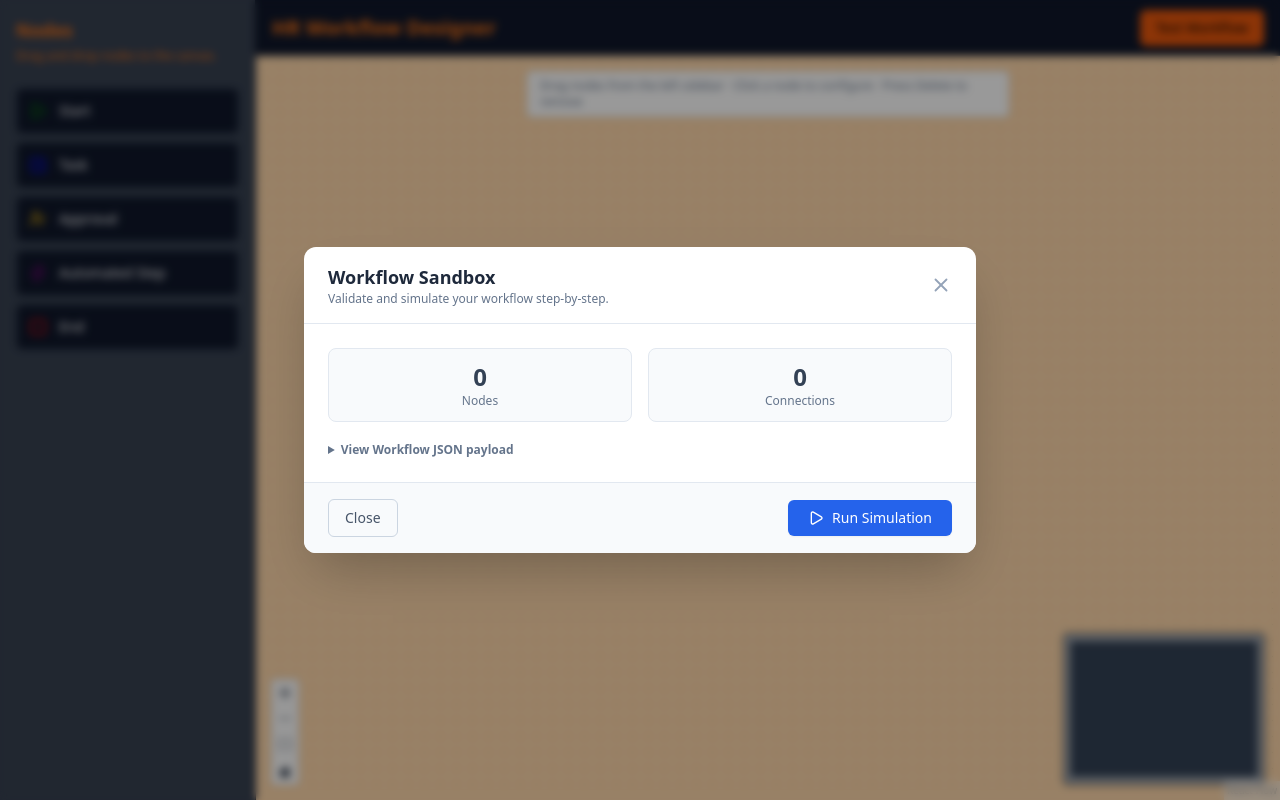
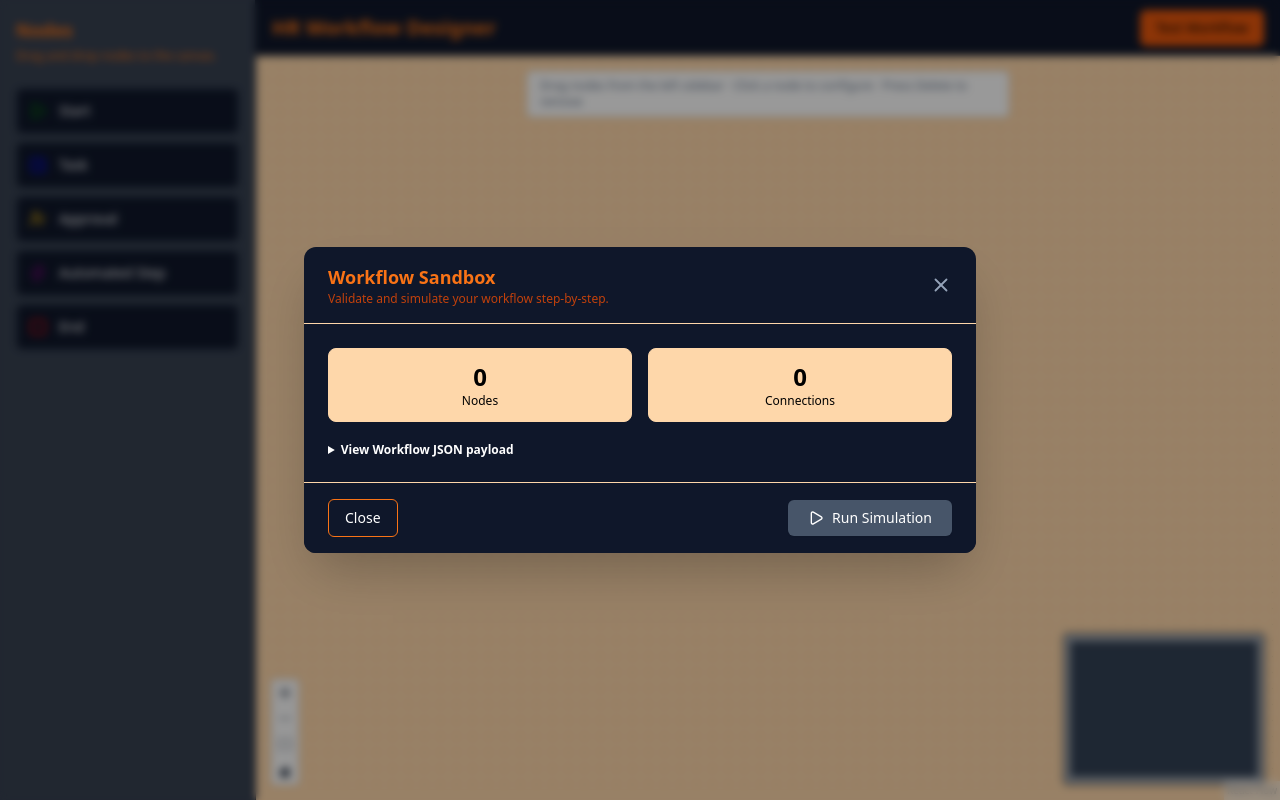
Before and after one commit to RaghavV8/Tredence_Full_Stack_Task, a React (Vite) app: page / in a window 1280 px wide. Both pictures are taken after a click on the button "Test Workflow". Built offline with nearby package versions, Linux system fonts and the light colour scheme.

Commit message:
Sandbox UI updated

```diff
--- a/src/components/Sandbox/SimulationPanel.tsx
+++ b/src/components/Sandbox/SimulationPanel.tsx
@@ -63,12 +63,12 @@ export const SimulationPanel: React.FC<SimulationPanelProps> = ({ onClose }) =>
 
   return (
     <div className="fixed inset-0 z-50 flex items-center justify-center bg-black/40 backdrop-blur-sm">
-      <div className="bg-white rounded-xl shadow-2xl w-full max-w-2xl mx-4 max-h-[90vh] flex flex-col">
+      <div className="bg-slate-900 rounded-xl shadow-2xl w-full max-w-2xl mx-4 max-h-[90vh] flex flex-col">
         {/* Header */}
-        <div className="flex items-center justify-between px-6 py-4 border-b border-slate-200">
+        <div className="flex items-center justify-between px-6 py-4 border-b border-orange-200">
           <div>
-            <h2 className="text-lg font-bold text-slate-800">Workflow Sandbox</h2>
-            <p className="text-xs text-slate-500">Validate and simulate your workflow step-by-step.</p>
+            <h2 className="text-lg font-bold text-orange-500">Workflow Sandbox</h2>
+            <p className="text-xs text-orange-700">Validate and simulate your workflow step-by-step.</p>
           </div>
           <button onClick={onClose} className="text-slate-400 hover:text-slate-700 transition-colors">
             <X size={22} />
@@ -79,20 +79,20 @@ export const SimulationPanel: React.FC<SimulationPanelProps> = ({ onClose }) =>
         <div className="flex-1 overflow-y-auto p-6 space-y-5">
           {/* Workflow summary */}
           <div className="flex gap-4">
-            <div className="flex-1 bg-slate-50 border border-slate-200 rounded-lg p-3 text-center">
-              <div className="text-2xl font-bold text-slate-700">{nodes.length}</div>
-              <div className="text-xs text-slate-500">Nodes</div>
+            <div className="flex-1 bg-orange-200 border border-orange-200 rounded-lg p-3 text-center">
+              <div className="text-2xl font-bold text-black">{nodes.length}</div>
+              <div className="text-xs text-black">Nodes</div>
             </div>
-            <div className="flex-1 bg-slate-50 border border-slate-200 rounded-lg p-3 text-center">
-              <div className="text-2xl font-bold text-slate-700">{edges.length}</div>
-              <div className="text-xs text-slate-500">Connections</div>
+            <div className="flex-1 bg-orange-200 border border-orange-200 rounded-lg p-3 text-center">
+              <div className="text-2xl font-bold text-black">{edges.length}</div>
+              <div className="text-xs text-black">Connections</div>
             </div>
           </div>
 
           {/* Validation Errors */}
           {validationErrors.length > 0 && (
             <div className="space-y-2">
-              <h3 className="text-sm font-semibold text-slate-700">Validation Results</h3>
+              <h3 className="text-sm font-semibold text-orange-500">Validation Results</h3>
               {validationErrors.map((err, i) => (
                 <div
                   key={i}
@@ -112,15 +112,15 @@ export const SimulationPanel: React.FC<SimulationPanelProps> = ({ onClose }) =>
           {/* Simulation Log */}
           {steps.length > 0 && (
             <div>
-              <h3 className="text-sm font-semibold text-slate-700 mb-3">Execution Log</h3>
+              <h3 className="text-sm font-semibold text-orange-500 mb-3">Execution Log</h3>
               <div className="space-y-2">
                 {steps.map((step, i) => (
                   <div
                     key={step.nodeId + i}
-                    className="flex items-start gap-3 p-3 border border-slate-100 rounded-lg bg-slate-50 animate-fade-in"
+                    className="flex items-start gap-3 p-3 border border-orange-200 rounded-lg bg-orange-200 animate-fade-in"
                   >
                     <div className="flex items-center gap-2 shrink-0 pt-0.5">
-                      <span className="text-xs text-slate-400 w-5 text-right">{i + 1}</span>
+                      <span className="text-xs text-slate-900 w-5 text-right">{i + 1}</span>
                       <ChevronRight size={14} className="text-slate-300" />
                       <StatusIcon status={step.status} />
                     </div>
@@ -155,32 +155,32 @@ export const SimulationPanel: React.FC<SimulationPanelProps> = ({ onClose }) =>
 
           {/* Serialized JSON */}
           <details className="group">
-            <summary className="cursor-pointer text-xs font-semibold text-slate-500 hover:text-slate-700 select-none">
+            <summary className="cursor-pointer text-xs font-semibold text-white hover:text-orange-700 select-none">
               View Workflow JSON payload
             </summary>
-            <pre className="mt-2 p-3 bg-slate-900 text-green-400 text-xs rounded-md overflow-auto max-h-48 leading-relaxed">
+            <pre className="mt-2 p-3 bg-black text-green-400 text-xs rounded-md overflow-auto max-h-48 leading-relaxed">
               {payload}
             </pre>
           </details>
         </div>
 
         {/* Footer */}
-        <div className="px-6 py-4 border-t border-slate-200 flex items-center justify-between gap-3 bg-slate-50 rounded-b-xl">
+        <div className="px-6 py-4 border-t border-orange-200 flex items-center justify-between gap-3 bg-slate-900 rounded-b-xl">
           <button
             onClick={onClose}
-            className="px-4 py-2 text-sm text-slate-600 border border-slate-300 rounded-md hover:bg-slate-100 transition-colors"
+            className="px-4 py-2 text-sm text-white border border-orange-500 rounded-md hover:bg-orange-500 transition-colors"
           >
             Close
           </button>
           <button
             onClick={handleRun}
             disabled={status === 'running'}
-            className="flex items-center gap-2 px-5 py-2 bg-primary-600 text-white rounded-md text-sm font-medium hover:bg-primary-700 disabled:opacity-60 disabled:cursor-not-allowed transition-colors shadow-sm"
+            className="flex items-center gap-2 px-5 py-2 bg-slate-600 text-white rounded-md text-sm font-medium hover:bg-[#3ec604] disabled:opacity-60 disabled:cursor-not-allowed transition-colors shadow-sm"
           >
             {status === 'running' ? (
               <><Loader2 size={16} className="animate-spin" /> Simulating…</>
             ) : (
-              <><Play size={16} /> Run Simulation</>
+              <><Play size={16} style={{}}/> Run Simulation</>
             )}
           </button>
         </div>
```
